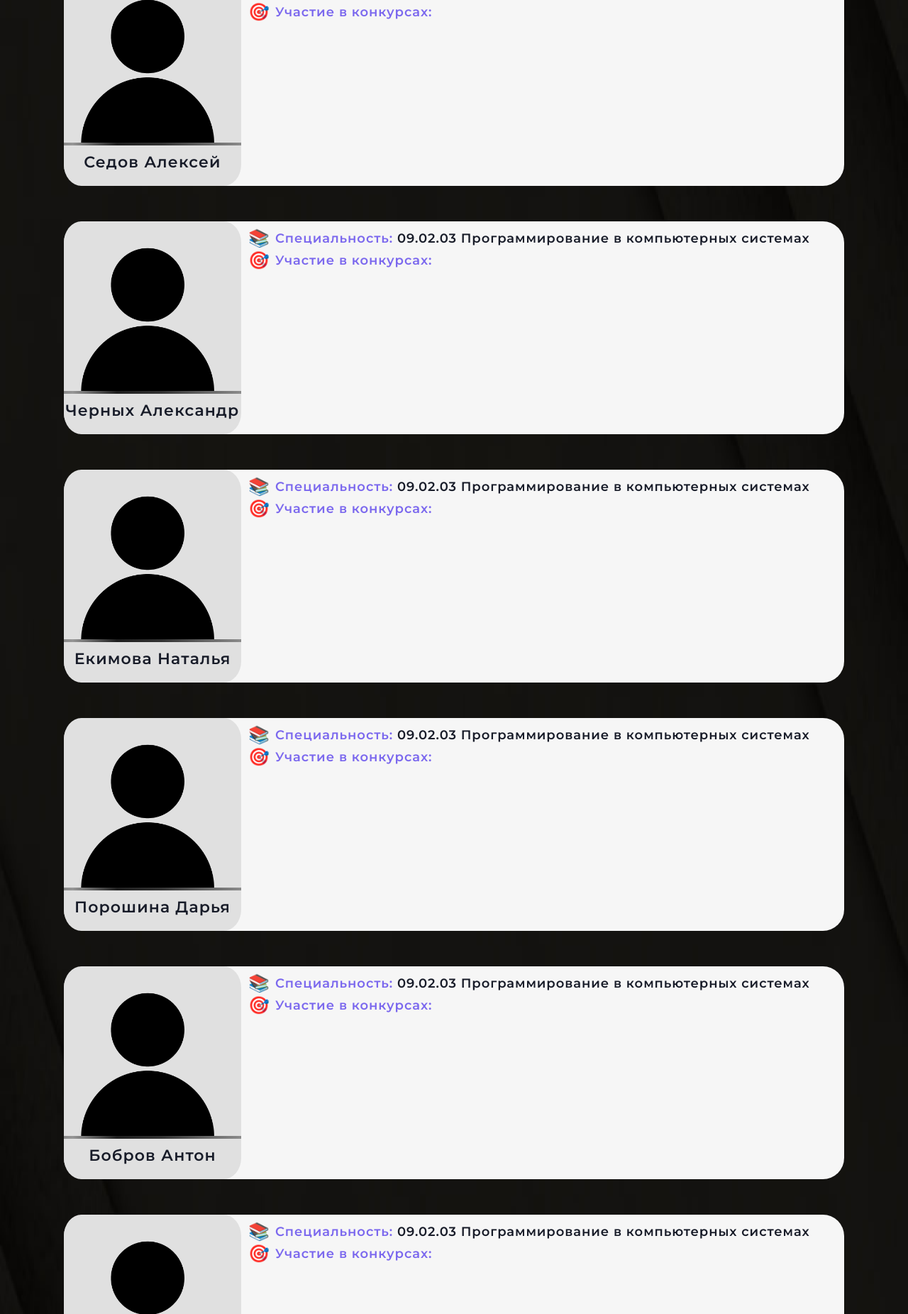
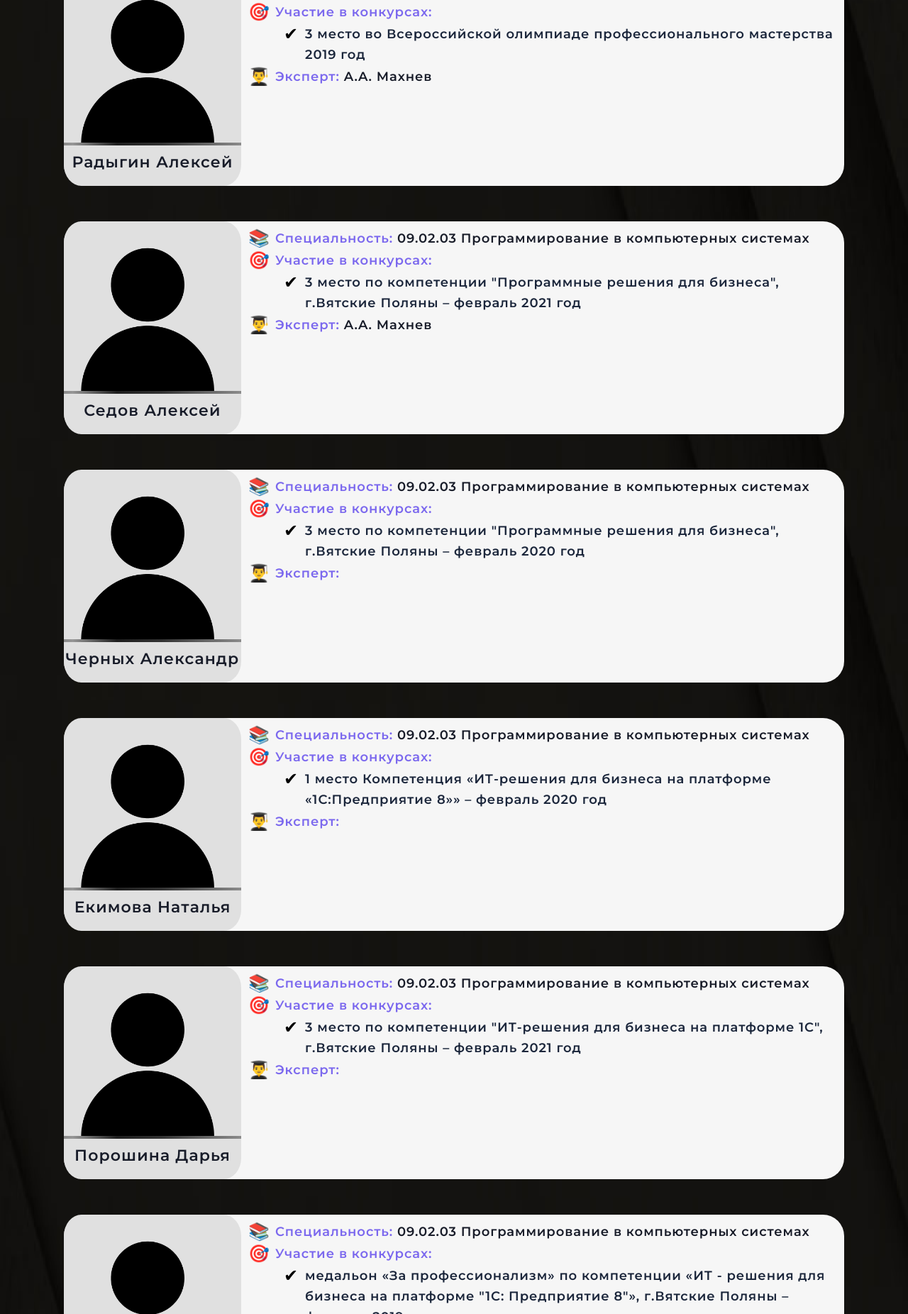
Before and after one commit to Mathew2223/college-project, a website: page index.html in a window 1280 px wide. Shown: the part 948-2800 px from the top of the page at 71% size. Drawn offline with Linux system fonts and the light colour scheme.

Commit message:
add: information bout members competition

```diff
--- a/index.html
+++ b/index.html
@@ -8,7 +8,6 @@
 
     <link rel="stylesheet" href="style.css">
     <link rel="stylesheet" href="years.css">
-    <link rel="stylesheet" href="navbar.css">
 
     <link rel="preconnect" href="https://fonts.googleapis.com">
     <link rel="preconnect" href="https://fonts.gstatic.com" crossorigin>
@@ -49,17 +48,16 @@
                 </li>
                 <li class="special_student_2">
                     <p class="special_student-p"><a class="text-members_purple__color">Участие в конкурсах:</a></p>
-                </li>
                     <li class="special_student_results">
                         <p class="special_student-p"><a class="twenty-19-competition">4 место — "Программные решения для бизнеса", г.Вятские Поляны (первый участник)</p></a>
                     </li>
                     <li class="special_student_results">
                         <p class="special_student-p"><a class="twenty-19-competition"><a style="color: #696969">2 место </a> — «Программные решения для бизнеса»,<br>WorldSkills Russia, СКПиСО (2018г)</a></p>
                     </li>
-
-                <!-- <li class="special_student_3">
-                    <p class="special_student-p"><a class="text-members_purple__color">Дипломы</a></p>
-                </li> -->
+                </li>
+                <li class="special_student_3">
+                    <p class="special_student-p"><a class="text-members_purple__color">Эксперт: </a></p>
+                </li>
             </ul>
         </div>
         <!-- member 2 -->
@@ -77,16 +75,16 @@
                 </li>
                 <li class="special_student_2">
                     <p class="special_student-p"><a class="text-members_purple__color">Участие в конкурсах:</a></p>
-                </li>
                     <li class="special_student_results">
                         <p class="special_student-p"><a class="twenty-19-competition"><a style="color: #CD7F32">3 место </a> — «Программные решения для бизнеса»,<br>WorldSkills Russia, СКПиСО (2018г)</a></p>
                     </li>
                     <li class="special_student_results">
                         <p class="special_student-p"><a class="twenty-19-competition"><a style="color: #CD7F32">3 место </a> — «Программные решения для бизнеса»,<br>г.Вятские Поляны (2019г)</a></p>
                     </li>
-                <!-- <li class="special_student_3">
-                    <p class="special_student-p"><a class="text-members_purple__color">Дипломы</a></p>
-                </li> -->
+                </li>
+                <li class="special_student_3">
+                    <p class="special_student-p"><a class="text-members_purple__color">Эксперт: </a></p>
+                </li>
             </ul>
         </div>
     </section>
@@ -178,6 +176,6 @@
 </footer>
 <script src="script.js" defer></script>
 <script src="modern.js" defer></script>
-<script src="main.js" defer></script>
-<script src="members.js"></script>
+<script type="module" src="main.js" defer></script>
+<script type="module" src="members.js" defer></script>
 </body>
--- a/main.js
+++ b/main.js
@@ -1,5 +1,6 @@
 // main
-document.getElementById('members-circle').addEventListener('click', function(){
+const members_circle = document.getElementById('members-circle');
+members_circle.addEventListener('click', function(){
     const members = document.getElementById('members');
     const results = document.getElementById('results');
 
--- a/members.js
+++ b/members.js
@@ -1,59 +1,91 @@
 const members_section = document.getElementById('members');
-
 // members blocks
 let members = [
     {
         element: document.createElement('div'),
+        title: 'Радыгин Алексей',
+        speciality: '09.02.03 Программирование в компьютерных системах',
+        experting: 'А.А. Махнев',
+        competition_results: ['3 место во Всероссийской олимпиаде профессионального мастерства 2019 год']
+    },
+    {
+        element: document.createElement('div'),
         title: 'Седов Алексей',
-        speciality: '09.02.03 Программирование в компьютерных системах'
+        speciality: '09.02.03 Программирование в компьютерных системах',
+        experting: 'А.А. Махнев',
+        competition_results: ['3 место по компетенции "Программные решения для бизнеса", г.Вятские Поляны – февраль 2021 год']
     },
     {
         element: document.createElement('div'),
         title: 'Черных Александр',
-        speciality: '09.02.03 Программирование в компьютерных системах'
+        speciality: '09.02.03 Программирование в компьютерных системах',
+        experting: '',
+        competition_results: ['3 место по компетенции "Программные решения для бизнеса", г.Вятские Поляны – февраль 2020 год']
     },
     {
         element: document.createElement('div'),
         title: 'Екимова Наталья',
-        speciality: '09.02.03 Программирование в компьютерных системах'
+        speciality: '09.02.03 Программирование в компьютерных системах',
+        experting: '',
+        competition_results: ['1 место Компетенция «ИТ-решения для бизнеса на платформе «1С:Предприятие 8»» – февраль 2020 год']
     },
     {
         element: document.createElement('div'),
         title: 'Порошина Дарья',
-        speciality: '09.02.03 Программирование в компьютерных системах'
+        speciality: '09.02.03 Программирование в компьютерных системах',
+        experting: '',
+        competition_results: ['3 место по компетенции "ИТ-решения для бизнеса на платформе 1С", г.Вятские Поляны – февраль 2021 год']
     },
     {
         element: document.createElement('div'),
         title: 'Бобров Антон',
-        speciality: '09.02.03 Программирование в компьютерных системах'
+        speciality: '09.02.03 Программирование в компьютерных системах',
+        experting: '',
+        competition_results: ['медальон «За профессионализм» по компетенции «ИТ - решения для бизнеса на платформе "1С: Предприятие 8"», г.Вятские Поляны – февраль 2019 год']
     },
     {
         element: document.createElement('div'),
         title: 'Бутин Артем',
-        speciality: '09.02.03 Программирование в компьютерных системах'
+        speciality: '09.02.07 Информационные системы и программирование',
+        experting: '',
+        competition_results: ['1 место, по компетенции "Программные решения для бизнеса", г.Вятские Поляны – февраль 2022 год']
     },
     {
         element: document.createElement('div'),
         title: 'Калинин Арсений',
-        speciality: '09.02.03 Программирование в компьютерных системах'
+        speciality: '09.02.07 Информационные системы и программирование',
+        experting: '',
+        competition_results: ['3 место, по компетенции "ИТ-решения для бизнеса на платформе 1С", г.Вятские Поляны – февраль 2022 год']
+        // competition_results2: '2 место, по компетенции «Разработка мобильных приложений», г.Киров –март 2023'
     },
     {
         element: document.createElement('div'),
         title: 'Хамидуллин Айрат',
-        speciality: '09.02.03 Программирование в компьютерных системах'
+        speciality: '09.02.07 Программирование в компьютерных системах',
+        experting: '',
+        competition_results: ['1 место, по компетенции "Программные решения для бизнеса", г.Вятские Поляны – март 2023 год']
     },
     {
         element: document.createElement('div'),
         title: 'Коротких Наталья',
-        speciality: '09.02.03 Программирование в компьютерных системах'
+        speciality: '09.02.07 Информационные системы и программирование',
+        experting: '',
+        competition_results: ['1 место по компетенции "Программные решения для бизнеса", г.Вятские Поляны – март 2024 год']
+    },
+    {
+        element: document.createElement('div'),
+        title: 'Выдрин Семён',
+        competition_results: ['Эксперт чемпионата по компетенции «ИТ-решения для бизнеса на платформе «1С:Предприятие 8», г.Вятские Поляны – февраль 2022, март 2023 год']
     },
     {
         element: document.createElement('div'),
         title: 'Шмыров Егор',
-        speciality: '09.02.03 Программирование в компьютерных системах'
+        speciality: '09.02.07 Программирование в компьютерных системах',
+        experting: '',
+        competition_results: ['3 место по компетенции "Программные решения для бизнеса", г.Вятские Поляны – март 2024 год','<br>',
+        'участник по компетенции "Программные решения для бизнеса", г.Вятские Поляны – март 2023 год']
     },
 ];
-
 document.addEventListener('DOMContentLoaded', function() {
     members.forEach(function(member) {
         member.element.className = 'member-info_block';
@@ -83,8 +115,8 @@ document.addEventListener('DOMContentLoaded', function() {
         speciality.className = 'special_student_1';
         const competition = document.createElement('li');
         competition.className = 'special_student_2';
-        const diploms = document.createElement('li');
-        diploms.className = 'special_student_3';
+        const expert = document.createElement('li');
+        expert.className = 'special_student_3';
 
         const special_student_p1 = document.createElement('p');
         special_student_p1.className = 'special_student-p';
@@ -96,15 +128,26 @@ document.addEventListener('DOMContentLoaded', function() {
 
         const special_student_p3 = document.createElement('p');
         special_student_p3.className = 'special_student-p';
-        special_student_p3.innerHTML = `<a class="text-members_purple__color">Дипломы</a>`;
+        special_student_p3.innerHTML = `<a class="text-members_purple__color">Эксперт: </a><a>${member.experting}</a>`;
 
+        const special_student_results = document.createElement('li');
+        special_student_results.className = 'special_student_results';
+        member.competition_results.forEach((item) => {
+            const special_student_p = document.createElement('p');
+            special_student_p.className = 'special_student-p';
+            const twenty_competition = document.createElement('a');
+            twenty_competition.className = 'twenty-19-competition';
+            twenty_competition.innerHTML = item
+            special_student_p.appendChild(twenty_competition)
+            special_student_results.appendChild(special_student_p);
+        });
 
         // append children
-        diploms.appendChild(special_student_p3);
-        competition.appendChild(special_student_p2);
+        expert.appendChild(special_student_p3);
+        competition.append(special_student_p2);
         speciality.appendChild(special_student_p1);
-        membersInfo.append(speciality, competition);
-        // ^ - diploms
+        membersInfo.append(speciality, competition, special_student_results, expert);
+        // ^ - expert
         seperator.appendChild(seperatorGradient);
         biography_block.append(img, seperator, title);
         member.element.appendChild(biography_block);
@@ -125,14 +168,14 @@ function changeTextBasedOnScreenWidth() {
     });
 
     const special_window_size = document.querySelectorAll('.progr-speciality_p');
-    special_window_size.forEach((item) => {
-        if (window.innerWidth < 2100 && window.innerWidth > 1150) {
-            item.textContent = Object.values(speciality);
-        }
-        else if (window.innerWidth <= 1150) {
-            item.innerHTML = '<abbr style="text-decoration: underline;" title="Программирование в компьютерных системах">09.02.03</abbr>';
-        }
-    });
+    // special_window_size.forEach((item) => {
+    //     // if (window.innerWidth < 2100 && window.innerWidth > 1150) {
+    //     //     item.textContent = Object.values(speciality);
+    //     // }
+    //     if (window.innerWidth <= 1150) {
+    //         item.innerHTML = '<abbr style="text-decoration: underline;" title="Программирование в компьютерных системах">09.02.03</abbr>';
+    //     }
+    // });
 
     document.querySelector('#result-members-compet_text') = () => {
         if (window.innerWidth < 500) {
--- a/style.scss
+++ b/style.scss
@@ -154,10 +154,10 @@ main{
     margin-left: 20px;
     margin-right: 20px;
     cursor: pointer;
-    transition: transform 0.3s ease;
-    &:hover {
-        transform: scale(1.04);
-    }
+    // transition: transform 0.3s ease;
+    // &:hover {
+    //     transform: scale(1.04);
+    // }
 }
 .members-info_text{
     display: flex;
@@ -305,7 +305,7 @@ main{
         width: 200px;
         height: 200px;
     }
-    .member-info_block {
+    .member-info_block{
         cursor: default;
         transition: none;
         &:hover{
```
Also changed, not shown: style.css, years.css, 2 other files. Lines whose indentation alone changed are shown as unchanged.
